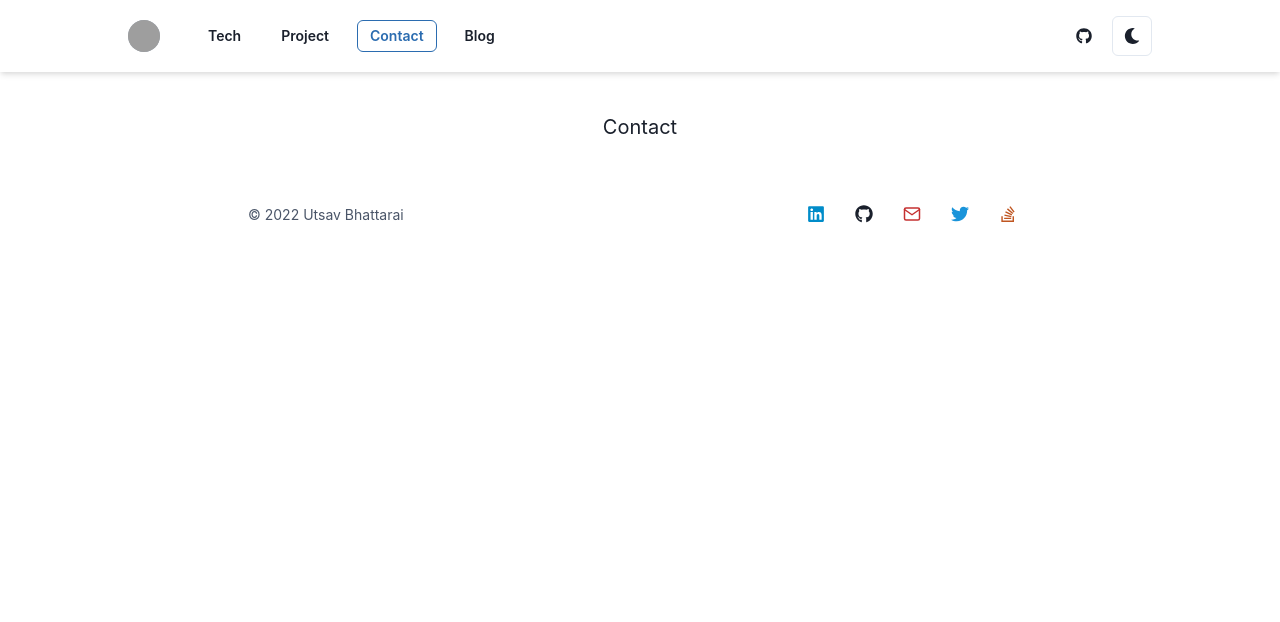
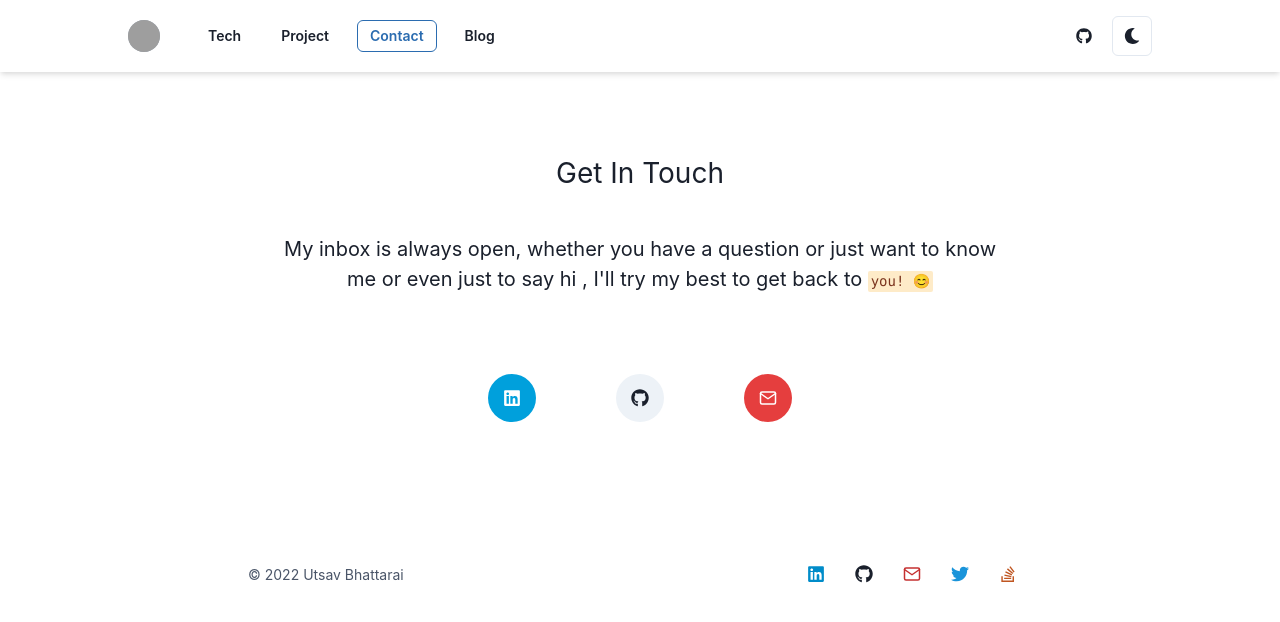
Before and after one commit to utsavdotdev/Portfolio, a Next.js app: page /contact in a window 1280 px wide. Shown: the top 622 px of the page. Built offline with nearby package versions, Linux system fonts and the light colour scheme; grey boxes are pictures that could not be loaded.

Commit message:
Project and contact page code⚡

```diff
--- a/pages/contact.js
+++ b/pages/contact.js
@@ -1,9 +1,59 @@
-import React from 'react'
+import {
+  Box,
+  Stack,
+  Flex,
+  Text,
+  useColorModeValue,
+  Code,
+  IconButton,
+  Link,
+} from "@chakra-ui/react";
+import social from "../Config/socials";
 
 function contact() {
   return (
-    <div>Contact</div>
-  )
+    <Stack m={10}>
+      <Flex
+        flexDirection={["column", "column", "column"]}
+        alignItems="center"
+        w="100%"
+      >
+        <Text
+          color={useColorModeValue("gray.800", "gray.200")}
+          fontSize={28}
+          mb={10}
+        >
+          Get In Touch
+        </Text>
+        <Text fontSize={20} color={useColorModeValue("gray.800", "gray.500")}>
+          My inbox is always open, whether you have a question or just want to
+          know me or even just to say hi , I'll try my best to get back to{" "}
+          <Code colorScheme={"orange"}>you! 😊</Code>
+        </Text>
+        <Box
+          fontSize={20}
+          mt={20}
+          color={useColorModeValue("gray.800", "gray.500")}
+        >
+          {social.author.accounts.slice(0, 3).map((s, i) => (
+            <IconButton
+              key={i}
+              as={Link}
+              isExternal
+              href={s.url}
+              aria-label={s.name}
+              colorScheme={s.type}
+              icon={s.icon}
+              mx={10}
+              mb={10}
+              size={"lg"}
+              isRound={true}
+            />
+          ))}
+        </Box>
+      </Flex>
+    </Stack>
+  );
 }
 
-export default contact
+export default contact;
```
Also changed, not shown: components/LoadingCard.js (added, +48 -0 lines), components/ProjectItem.js (added, +67 -0 lines), pages/project.js (+80 -5 lines).
